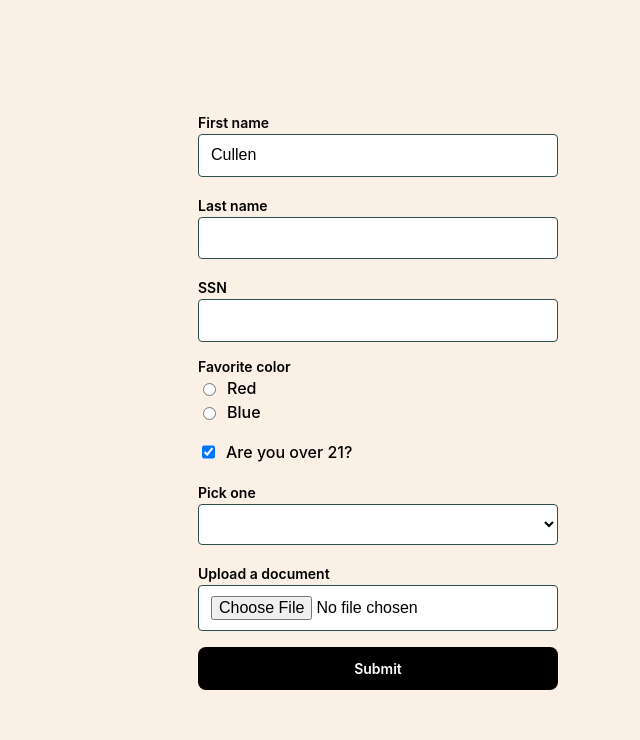
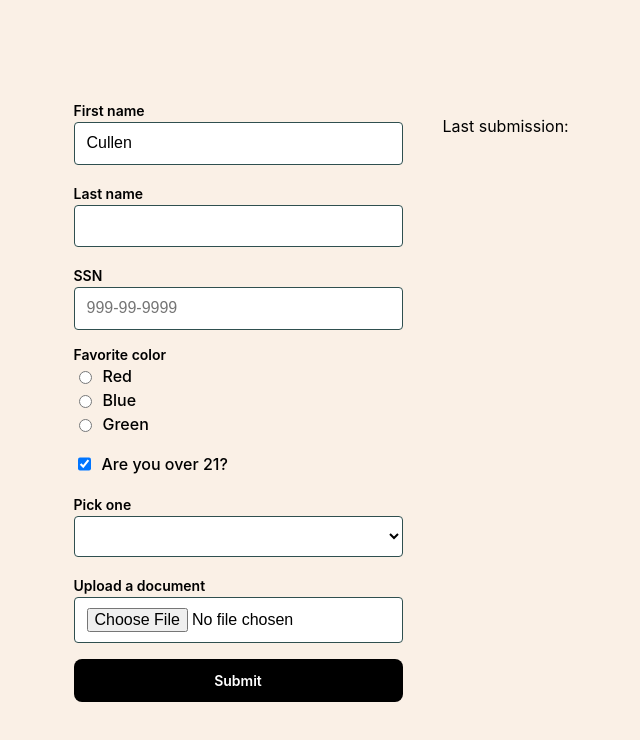
Before and after one commit to cullenjett/naive-forms, a React (Vite) app: page / in a window 1280 px wide. Shown: the top 740 px of the page, without its empty margins (262-902 px from the left). Built offline with nearby package versions, Linux system fonts and the light colour scheme.

Commit message:
minor tweaks to demo

```diff
--- a/src/app.tsx
+++ b/src/app.tsx
@@ -50,6 +50,7 @@ export function App() {
         <Input label="Last name" {...getInputProps('lastName')} />
         <Input
           label="SSN"
+          placeholder="999-99-9999"
           {...getInputProps('ssn', {
             format: (value) => {
               return value
@@ -65,6 +66,7 @@ export function App() {
           options={[
             { label: 'Red', value: 'red' },
             { label: 'Blue', value: 'blue' },
+            { label: 'Green', value: 'green' },
           ]}
           {...getInputProps('favoriteColor')}
         />
@@ -84,11 +86,16 @@ export function App() {
         </button>
       </form>
 
-      {lastSubmission && (
+      <aside>
+        <p>Last submission:</p>
         <code>
-          <pre>{JSON.stringify(lastSubmission, null, 2)}</pre>
+          {isSubmitting ? (
+            'Submitting...'
+          ) : lastSubmission ? (
+            <pre>{JSON.stringify(lastSubmission, null, 2)}</pre>
+          ) : null}
         </code>
-      )}
+      </aside>
     </main>
   );
 }
--- a/src/index.css
+++ b/src/index.css
@@ -25,14 +25,14 @@ body {
 }
 
 main {
-  display: flex;
+  display: grid;
+  grid-template-columns: 1fr 24rem;
   gap: 4rem;
 }
 
 form {
   display: grid;
   gap: 1.6rem;
-  width: 36rem;
 }
 
 a {
@@ -53,13 +53,15 @@ button {
   font-family: inherit;
   color: white;
   background-color: black;
-  cursor: pointer;
-  transition: border-color 0.25s;
 }
 button:hover {
-  border-color: #646cff;
+  border-color: cornflowerblue;
 }
 button:focus,
 button:focus-visible {
   outline: 4px auto -webkit-focus-ring-color;
 }
+button:disabled {
+  background-color: darkslategray;
+  cursor: not-allowed;
+}
```
